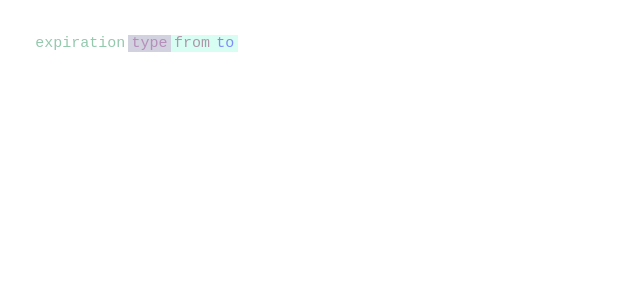
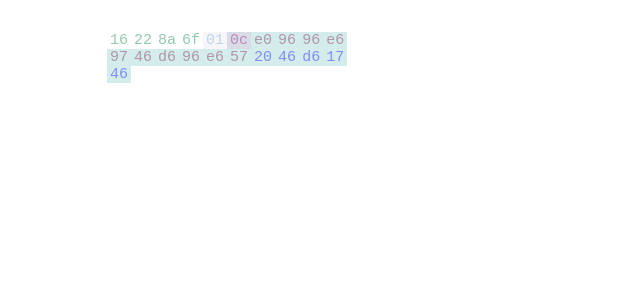
Before and after one commit to openhive-network/component-binary-view, a Vue app: page / in a window 1280 px wide. Shown: the top 300 px of the page, without its empty margins (0-640 px from the left). Built offline with nearby package versions, Linux system fonts and the light colour scheme.

Commit message:
Allow property selection

```diff
--- a/src/App.vue
+++ b/src/App.vue
@@ -5,7 +5,7 @@ import BinaryView from '@/components/BinaryView'
 </script>
 
 <template>
-  <main>
+  <main style="max-width: 800px">
     <BinaryView :data="data" />
   </main>
 </template>
--- a/src/assets/data.json
+++ b/src/assets/data.json
@@ -11,14 +11,14 @@
       "key": "operations",
       "isObject": true,
       "offset": 8,
-      "objectSize": 34
-    },
+      "objectSize": 34,
+      "value": [
         {
           "key": "0",
           "isObject": true,
           "offset": 10,
-      "objectSize": 32
-    },
+          "objectSize": 32,
+          "value": [
             {
               "key": "type",
               "value": "transfer_operation",
@@ -29,8 +29,8 @@
               "key": "value",
               "isObject": true,
               "offset": 12,
-      "objectSize": 30
-    },
+              "objectSize": 30,
+              "value": [
                 {
                   "key": "from",
                   "value": "initminer",
@@ -45,3 +45,9 @@
                 }
               ]
             }
+          ]
+        }
+      ]
+    }
+  ]
+}
--- a/src/components/BinaryView/BinaryView.vue
+++ b/src/components/BinaryView/BinaryView.vue
@@ -1,24 +1,56 @@
 <script setup lang="ts">
 import { IBinaryView } from './types'
 import HexProp from './components/HexProp.vue'
+import KeyProp from './components/KeyProp.vue'
+import { useBinaryViewStore } from './store'
+const store = useBinaryViewStore()
 
 const props = defineProps<{
   data: IBinaryView
 }>()
 
-const hex = props.data.binary.match(/.{1,2}/g)
+store.data = props.data
 </script>
 
 <template>
   <div class="binary-container">
-    <span v-for="(offset, index) in props.data.offsets" :key="index">
-      <HexProp :data="offset" :index="index" />
-    </span>
+    <div class="left-pane">
+      <div>
+        <span v-for="(offset, index) in props.data.offsets" :key="index">
+          <HexProp :data="offset" />
+        </span>
+      </div>
+    </div>
+    <div class="right-pane">
+      <div v-for="(offset, index) in props.data.offsets" :key="index">
+        <KeyProp :data="offset" />
+      </div>
+    </div>
   </div>
 </template>
 
 <style scoped>
 .binary-container {
   font-family: 'Courier New', Courier, monospace;
+  display: flex;
+  flex-direction: row;
+}
+
+.left-pane {
+  display: flex;
+  justify-content: center;
+}
+
+.left-pane > div {
+  display: inline-block;
+  max-width: 250px;
+  line-height: normal;
+}
+
+.left-pane,
+.right-pane {
+  width: 50%;
+  flex-grow: 1;
+  height: 100%;
 }
 </style>
--- a/src/components/BinaryView/components/HexProp.vue
+++ b/src/components/BinaryView/components/HexProp.vue
@@ -6,28 +6,68 @@ const store = useBinaryViewStore()
 
 const props = defineProps<{
   data: IDataNode | IObjectNode
-  index: number
 }>()
 
-const nestedLevel = (store.nestedLevels[props.index] =
-  (store.nestedLevels[props.index - 1] ?? 0) + (props.data.isObject ? 1 : 0))
+const index = store.currentIndex
+store.nextIndex()
+
+const nestedLevel = (store.nestedLevels[index] =
+  (store.nestedLevels[index - 1] ?? 0) + (props.data.isObject ? 1 : 0))
 const previousBackgroundColor =
-  nestedLevel === 0 ? { r: 0, g: 0, b: 0, a: 0 } : store.colors[props.index - 1]?.backgroundColor
+  nestedLevel === 0 ? { r: 0, g: 0, b: 0, a: 0 } : store.colors[index - 1]?.backgroundColor
 
-const colors = (store.colors[props.index] = generateRandomColorSpace(
+const colors = (store.colors[index] = generateRandomColorSpace(
   props.data.key,
   props.data.isObject ? undefined : previousBackgroundColor // Change background color if new object is created
 ))
+
+const start = props.data.offset
+const end: number | undefined = start + (props.data.objectSize ?? props.data.length)
+let displayEnd: number | undefined = start + (props.data.objectSize ?? props.data.length)
+if (props.data.isObject) {
+  displayEnd = props.data.value[0]?.offset ?? store.data.binary.length
+}
+
+const hex = start === displayEnd ? '' : store.data.binary.slice(start, displayEnd).match(/.{1,2}/g)
 </script>
 
 <template>
-  <span class="single-byte" :style="colors.css" v-if="!props.data.isObject">
-    {{ props.data.key }}
+  <span :style="colors.css" :class="{ 'force-bold': store.shouldHighlight(start, end) }">
+    <span
+      @mouseenter="store.setHighligh(start, end)"
+      @mouseleave="store.leaveHighlight()"
+      class="bytes-group"
+      v-if="hex !== null"
+      :data-debug-key-name="props.data.key"
+    >
+      <span class="single-byte" v-for="(hexByte, index) in hex" :key="index">
+        {{ hexByte }}
+      </span>
+    </span>
+    <HexProp
+      v-if="props.data.isObject && props.data.value.length > 0"
+      v-for="(data, propsIndex) in props.data.value"
+      :key="propsIndex"
+      :data="data"
+    />
   </span>
 </template>
 
 <style scoped>
+.bytes-group {
+  cursor: pointer;
+  user-select: none;
+  word-break: break-word;
+}
 .single-byte {
-  padding: 0 0.2rem;
+  padding: 0 3px;
+}
+.force-bold > span {
+  font-weight: 700 !important;
+  text-shadow:
+    -0.8px 0 rgba(255, 255, 255, 0.1),
+    0 0.8px rgba(255, 255, 255, 0.1),
+    0.8px 0 rgba(255, 255, 255, 0.1),
+    0 -0.8px rgba(255, 255, 255, 0.1);
 }
 </style>
--- /dev/null
+++ b/src/components/BinaryView/components/KeyProp.vue
@@ -0,0 +1,16 @@
+<script setup lang="ts">
+import { IDataNode, IObjectNode } from '../types'
+import { useBinaryViewStore } from '../store'
+// Random colors are already generated in HexProp.vue
+const store = useBinaryViewStore()
+
+const props = defineProps<{
+  data: IDataNode | IObjectNode
+}>()
+</script>
+
+<template>
+  <span> </span>
+</template>
+
+<style scoped></style>
--- a/src/components/BinaryView/store.ts
+++ b/src/components/BinaryView/store.ts
@@ -1,11 +1,34 @@
 import { defineStore } from 'pinia'
 import { type TGenerateRandomColorSpaceOutput } from './utils/colors'
+import type { IBinaryView } from './types';
 
 export const useBinaryViewStore = defineStore('binaryView', {
   state: () => ({
     colors: {} as Record<number, TGenerateRandomColorSpaceOutput>,
-    nestedLevels: {} as Record<number, number> // Starts with 0
+    nestedLevels: {} as Record<number, number>,
+    currentIndex: 0,
+    data: {} as IBinaryView,
+    highlightedRange: {
+      start: -1,
+      end: -1
+    }
   }),
-  getters: {},
-  actions: {}
+  getters: {
+    shouldHighlight: (state) => (start: number, end: number) => {
+      return start >= state.highlightedRange.start && end <= state.highlightedRange.end;
+    }
+  },
+  actions: {
+    nextIndex() {
+      ++this.currentIndex;
+    },
+    setHighligh(start: number, end: number) {
+      this.highlightedRange.start = start;
+      this.highlightedRange.end = end;
+    },
+    leaveHighlight() {
+      this.highlightedRange.start = -1;
+      this.highlightedRange.end = -1;
+    }
+  }
 });
--- a/src/components/BinaryView/types.ts
+++ b/src/components/BinaryView/types.ts
@@ -10,6 +10,7 @@ export interface IObjectNode {
   isObject: true;
   offset: number;
   objectSize: number;
+  value: Array<IDataNode | IObjectNode>
 };
 
 export interface IBinaryView {
--- a/src/components/BinaryView/utils/colors.ts
+++ b/src/components/BinaryView/utils/colors.ts
@@ -20,7 +20,7 @@ const generateRandomBackgroundColor = (seed: Color): Color => {
   const r = rComponent + (MAX_RGB_VALUE - bgColorAllowedRange);
   const g = gComponent + (MAX_RGB_VALUE - bgColorAllowedRange);
   const b = bComponent + (MAX_RGB_VALUE - bgColorAllowedRange);
-  const a = 0.3; // Ensuring semi-transparency
+  const a = 0.1; // Ensuring semi-transparency
 
   return { r, g, b, a };
 };
```
Lines whose indentation alone changed are shown as unchanged.
